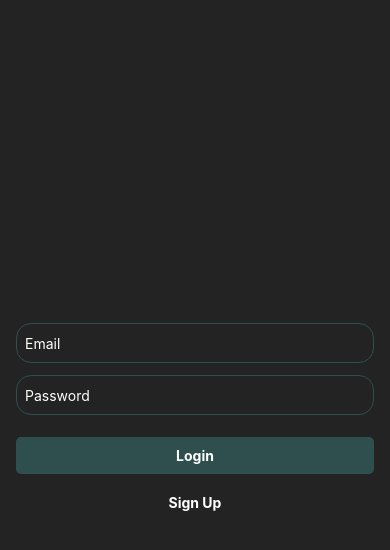
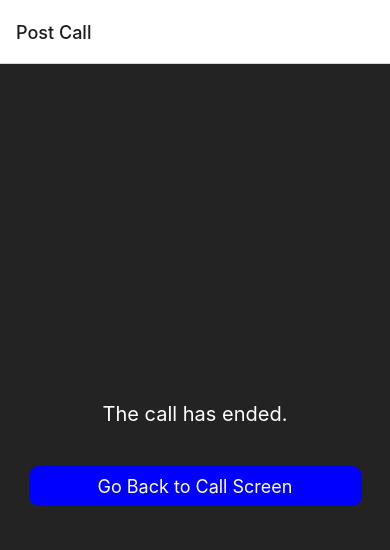
Before and after one commit to Dyoseus/noichu, a React Native app: screen /PostCall in a window 390 px wide. Before the commit this address had no page. Shown: the top 550 px of the page. Built offline with nearby package versions, Linux system fonts and the light colour scheme.

Commit message:
Added a placeholder PostCall Screen after call

```diff
--- a/App.js
+++ b/App.js
@@ -16,6 +16,7 @@ import MessageScreen from './screens/MessageScreen';
 import ChatScreen from './screens/ChatScreen';
 import VideoCallScreen from './screens/VideoCallScreen';
 import ProfileScreen from './screens/ProfileScreen';
+import PostCallScreen from './screens/PostCallScreen';
 
 const Stack = createStackNavigator();
 const Tab = createBottomTabNavigator();
@@ -101,7 +102,8 @@ export default function App() {
       <NavigationContainer>
         <Stack.Navigator screenOptions={{ headerShown: false }}>
           <Stack.Screen name="Auth" component={AuthStack} />
-          <Stack.Screen name="App" component={AppTabs} />
+          <Stack.Screen name="Main" component={AppTabs} />
+
           <Stack.Screen
             name="Chat"
             component={ChatScreen}
@@ -109,6 +111,15 @@ export default function App() {
               ...TransitionPresets.ModalSlideFromBottomIOS,
             }}
           />
+          <Stack.Screen
+            name="PostCall"
+            component={PostCallScreen}
+            options={{
+              title: 'Post Call',
+              headerShown: true,
+              headerLeft: null, // Remove back button
+            }}
+          />
         </Stack.Navigator>
       </NavigationContainer>
     </SafeAreaProvider>
--- a/app.json
+++ b/app.json
@@ -29,6 +29,7 @@
       "eas": {
         "projectId": "6dcb6ca2-ad40-4e08-b807-40ea83d2b14d"
       }
-    }
+    },
+    "owner": "dyoseus"
   }
 }
--- a/package.json
+++ b/package.json
@@ -35,7 +35,10 @@
     "react-native-tab-view": "^3.5.2",
     "react-native-webrtc": "^124.0.1",
     "react-redux": "^9.1.2",
-    "redux": "^5.0.1"
+    "redux": "^5.0.1",
+    "react-native-web": "~0.19.10",
+    "react-dom": "18.2.0",
+    "@expo/metro-runtime": "~3.2.1"
   },
   "devDependencies": {
     "@babel/core": "^7.24.0"
--- /dev/null
+++ b/screens/PostCallScreen.js
@@ -0,0 +1,59 @@
+import React from 'react';
+import { View, Text, StyleSheet, Pressable } from 'react-native';
+import { SafeAreaView } from 'react-native-safe-area-context';
+import { useNavigation } from '@react-navigation/native';
+
+export default function PostCallScreen() {
+  const navigation = useNavigation();
+
+  const handleGoBack = () => {
+    navigation.navigate('Main', { screen: 'Video' }); // Navigate to Video tab
+  };
+
+  return (
+    <SafeAreaView style={styles.safeArea}>
+      <View style={styles.container}>
+        <Text style={styles.message}>The call has ended.</Text>
+        <Pressable
+          style={[styles.button, styles.goBackButton]}
+          onPress={handleGoBack}
+        >
+          <Text style={styles.buttonText}>Go Back to Call Screen</Text>
+        </Pressable>
+      </View>
+    </SafeAreaView>
+  );
+}
+
+const styles = StyleSheet.create({
+  safeArea: {
+    flex: 1,
+    backgroundColor: '#232323',
+  },
+  container: {
+    flex: 1,
+    justifyContent: 'center',
+    alignItems: 'center',
+    padding: 10,
+  },
+  message: {
+    color: 'white',
+    fontSize: 20,
+    marginBottom: 20,
+  },
+  button: {
+    width: '90%',
+    height: 40,
+    borderRadius: 10,
+    justifyContent: 'center',
+    alignItems: 'center',
+    marginTop: 20,
+  },
+  goBackButton: {
+    backgroundColor: 'blue',
+  },
+  buttonText: {
+    color: 'white',
+    fontSize: 18,
+  },
+});
--- a/screens/VideoCallScreen.js
+++ b/screens/VideoCallScreen.js
@@ -7,6 +7,7 @@ import { RTCPeerConnection, RTCIceCandidate, RTCSessionDescription } from 'react
 import { getFirestore, collection, addDoc, query, where, getDocs, updateDoc, deleteDoc, onSnapshot, doc, getDoc } from 'firebase/firestore';
 import { RTCView } from 'react-native-webrtc';
 import { mediaDevices } from 'react-native-webrtc';
+import { useNavigation } from '@react-navigation/native'; // Import useNavigation
 
 const configuration = {"iceServers": [{"urls": "stun:stun.l.google.com:19302"}]};
 
@@ -18,6 +19,9 @@ export default function VideoCallScreen() {
   const [userId, setUserId] = useState('');
   const [inQueue, setInQueue] = useState(false);
   const [callDocId, setCallDocId] = useState(null);
+  const [countdown, setCountdown] = useState(5); // Add countdown state
+  const [callConnected, setCallConnected] = useState(false); // Add callConnected state
+  const navigation = useNavigation(); // Initialize navigation
 
   useEffect(() => {
     const auth = getAuth();
@@ -26,6 +30,17 @@ export default function VideoCallScreen() {
       setUserId(user.uid);
     }
   }, []);
+
+  useEffect(() => {
+    if (callConnected && countdown === 0) {
+      handleLeaveCall();
+      navigation.navigate('PostCall'); // Navigate to another screen
+    }
+    if (callConnected && countdown > 0) {
+      const timer = setTimeout(() => setCountdown(countdown - 1), 1000);
+      return () => clearTimeout(timer);
+    }
+  }, [countdown, callConnected]);
 
   const initializePeerConnection = async () => {
     try {
@@ -43,6 +58,9 @@ export default function VideoCallScreen() {
       };
 
       pc.onconnectionstatechange = async () => {
+        if (pc.connectionState === 'connected') {
+          setCallConnected(true); // Start countdown when connected
+        }
         if (pc.connectionState === 'disconnected' || pc.connectionState === 'failed' || pc.connectionState === 'closed') {
           await handleLeaveCall();
         }
@@ -156,8 +174,6 @@ export default function VideoCallScreen() {
         }
       });
     });
-
-    return callDoc.id;
   };
 
   const answerCall = async (callId, pc) => {
@@ -185,6 +201,7 @@ export default function VideoCallScreen() {
 
       const offerDescription = new RTCSessionDescription(callData.offer);
 
+      // Ensure the signaling state is correct before setting the remote description
       if (pc.signalingState !== "stable") {
         await pc.setLocalDescription({ type: "rollback" });
       }
@@ -262,6 +279,8 @@ export default function VideoCallScreen() {
       setErrorMessage('');
       setInQueue(false);
       setCallDocId(null);
+      setCallConnected(false); // Reset callConnected state
+      setCountdown(5); // Reset countdown
 
       // Optional: reload the app to reset UI
       // window.location.reload();
@@ -297,12 +316,21 @@ export default function VideoCallScreen() {
         {localStream && (
           <RTCView streamURL={localStream.toURL()} style={styles.localVideo} />
         )}
-        <Pressable
-          style={[styles.button, styles.joinButton]}
-          onPress={handleJoinCall}
-        >
-          <Text style={styles.buttonText}>{inQueue || callDocId ? 'In Call' : 'Join Call'}</Text>
-        </Pressable>
+        {inQueue || callDocId ? (
+          <Pressable
+            style={[styles.button, styles.joinButton]}
+            onPress={handleJoinCall}
+          >
+            <Text style={styles.buttonText}>In Call</Text>
+          </Pressable>
+        ) : (
+          <Pressable
+            style={[styles.button, styles.joinButton]}
+            onPress={handleJoinCall}
+          >
+            <Text style={styles.buttonText}>Join Call</Text>
+          </Pressable>
+        )}
         <Pressable
           style={[styles.button, styles.leaveButton]}
           onPress={handleLeaveCall}
@@ -310,6 +338,7 @@ export default function VideoCallScreen() {
           <Text style={styles.buttonText}>Leave Call</Text>
         </Pressable>
         {errorMessage ? <Text style={styles.errorText}>{errorMessage}</Text> : null}
+        {callConnected && <Text style={styles.countdownText}>{countdown}</Text>}
       </View>
     </SafeAreaView>
   );
@@ -361,4 +390,9 @@ const styles = StyleSheet.create({
     color: 'white',
     fontSize: 18,
   },
+  countdownText: {
+    fontSize: 24,
+    fontWeight: 'bold',
+    marginTop: 20,
+  },
 });
```
Also changed, not shown: 1 other file (tests, documents, lock files or other folders).
